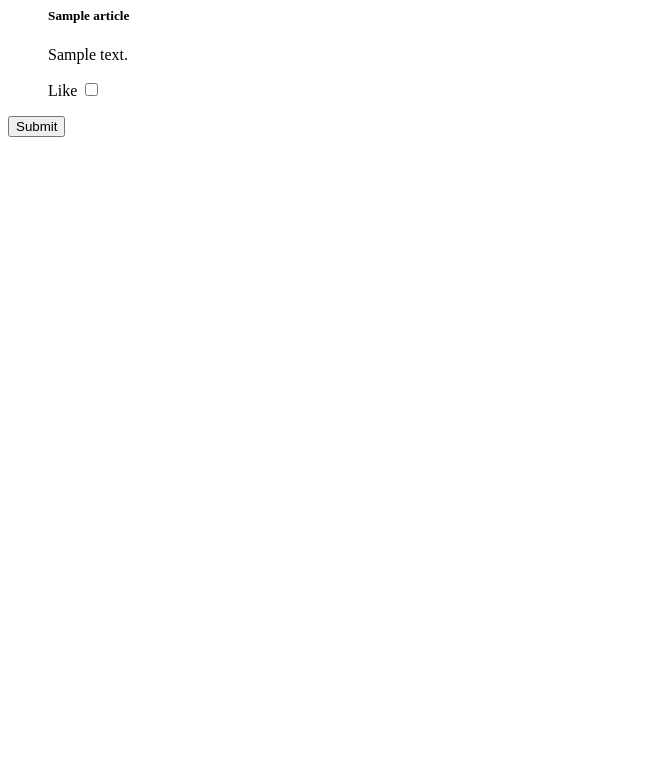
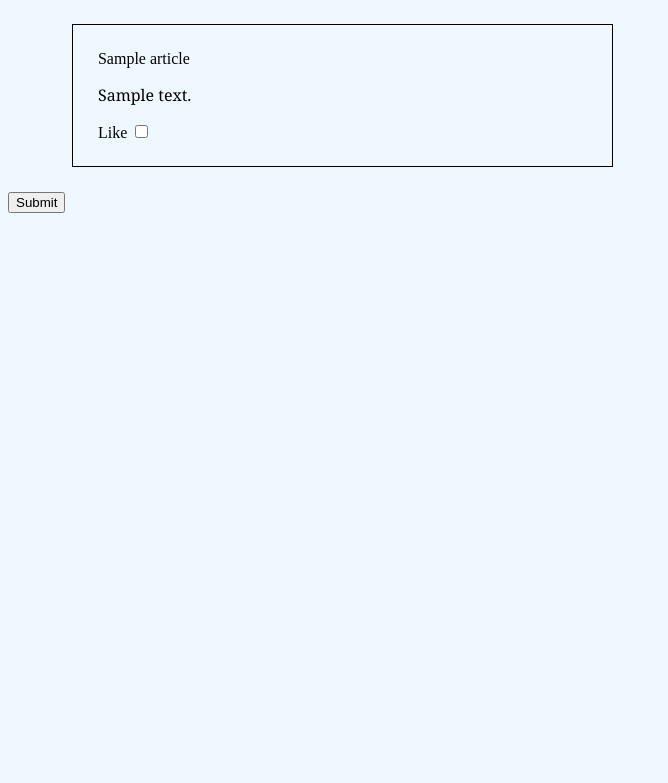
Before and after one commit to ajerneck/rand-art, a Django app: page /rate in a window 1280 px wide. Shown: the top 783 px of the page, without its empty margins (0-668 px from the left). Run offline with Django 3.2, Linux system fonts and the light colour scheme; tables that the repository leaves empty hold one stand-in row (values such as "Sample post").

Commit message:
Started using CSS to make pages slightly nicer-looking.

```diff
--- /dev/null
+++ b/randart/scrape/static/scrape/style.css
@@ -0,0 +1,20 @@
+body {
+    background-color: AliceBlue;
+}
+
+ul {
+    list-style-type: none;
+}
+
+li {
+    margin: 2%;
+    padding: 2%;
+    max-width: 40%;
+    border-style: solid;
+    border-width: 1px;
+    border-color: black;
+}
+
+p {
+    font-family: Georgia, serif;
+}
--- a/randart/scrape/templates/scrape/rate.html
+++ b/randart/scrape/templates/scrape/rate.html
@@ -1,14 +1,20 @@
+{% load staticfiles %}
+
+<link rel="stylesheet" type="text/css" href="{% static 'scrape/style.css' %}" />
+
 <form action="rate" method="post">
   {% csrf_token %}
   <ul>
     {% for label, art in rs.items %}
+    <li
 
-    <h5> {{art.title}} </h5>
+       <h1> {{art.title}} </h1>
     <p> {{art.text|truncatewords:"150"}}</p>
 
     <label for="choice{{ label }}">Like</label>
     <input type="checkbox" name="rating_{{label}}_{{art.id}}" id="rating{{ label }}"/>
 
+    </li>
     {% endfor %}
   </ul>
   <input type="submit" value="Submit" />
```
Also changed, not shown: randart/scrape/templates/scrape/inspect.html (added, +23 -0 lines).
